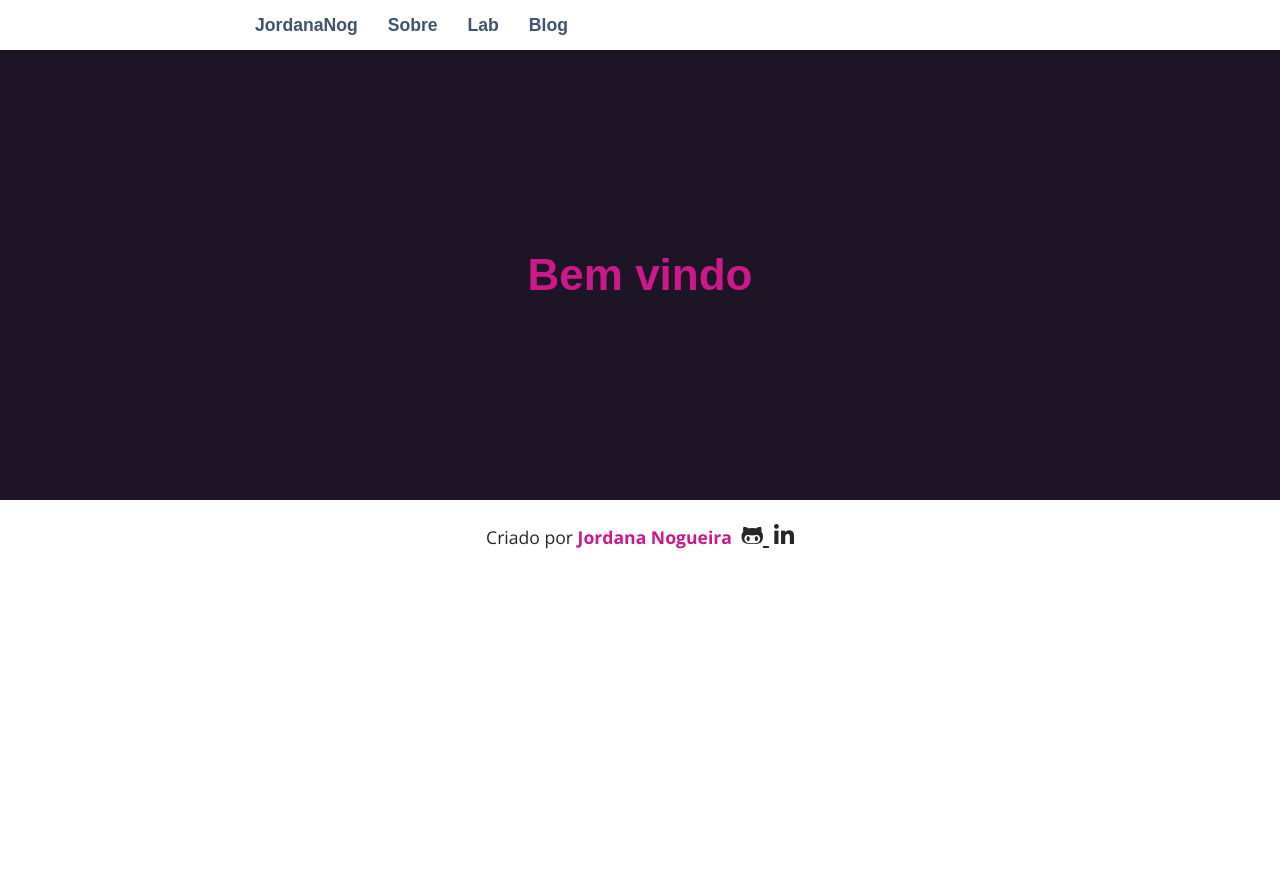
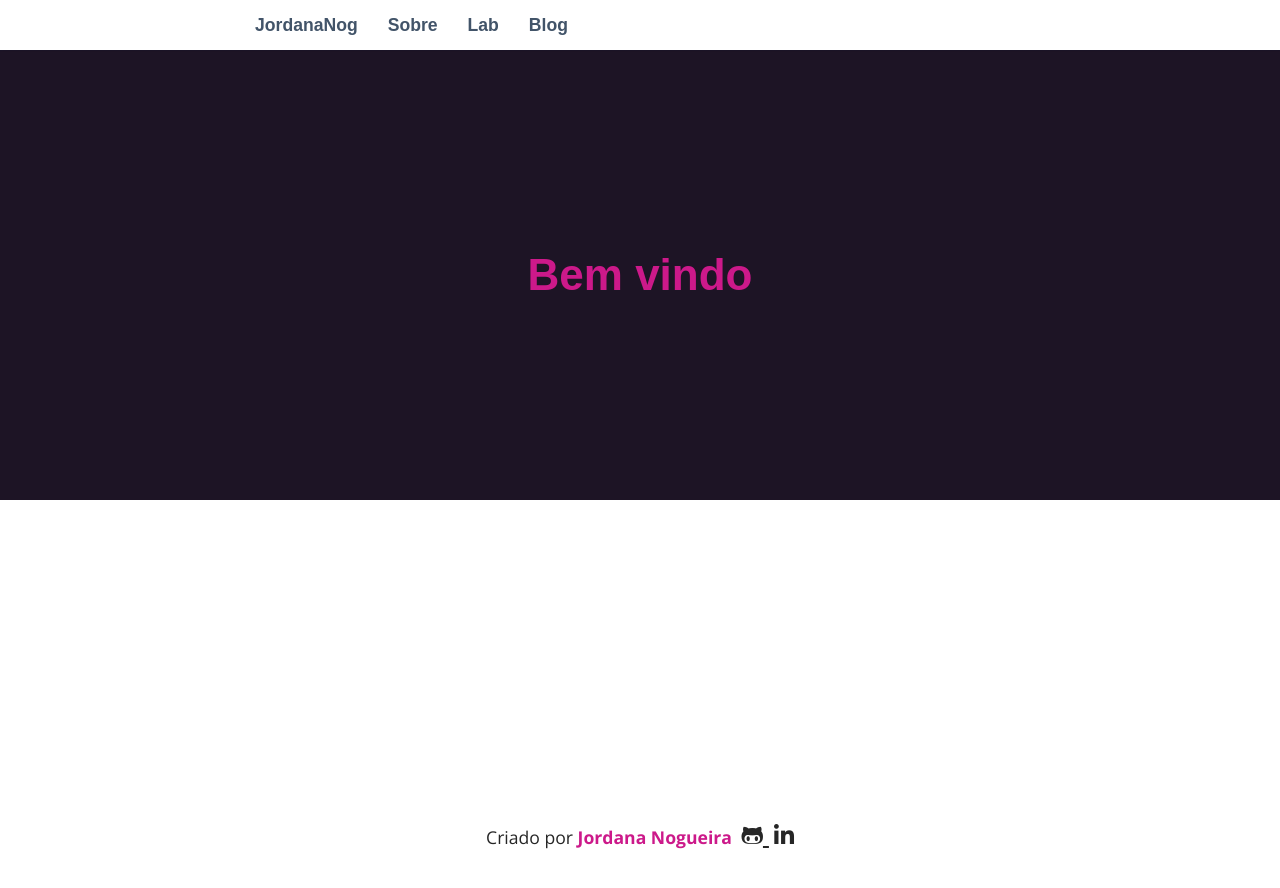
Before and after one commit to JordanaN/JordanaN.github.io, a Jekyll site: the page built from index.html, in a window 1280 px wide. Shown: the top 888 px of the page. Built offline with Jekyll 4.4.1, drawn with Linux system fonts in a browser that asks for light colours; nearby versions of some CDN libraries; some web fonts are replaced.

Commit message:
change position in footer

```diff
--- a/_sass/_layout.scss
+++ b/_sass/_layout.scss
@@ -117,7 +117,7 @@ footer {
   bottom: 0;
   left: 0;
   text-align: center;
-//   position: absolute;
+  position: fixed;
 
   .social-icons {
     color: #262626;
```
